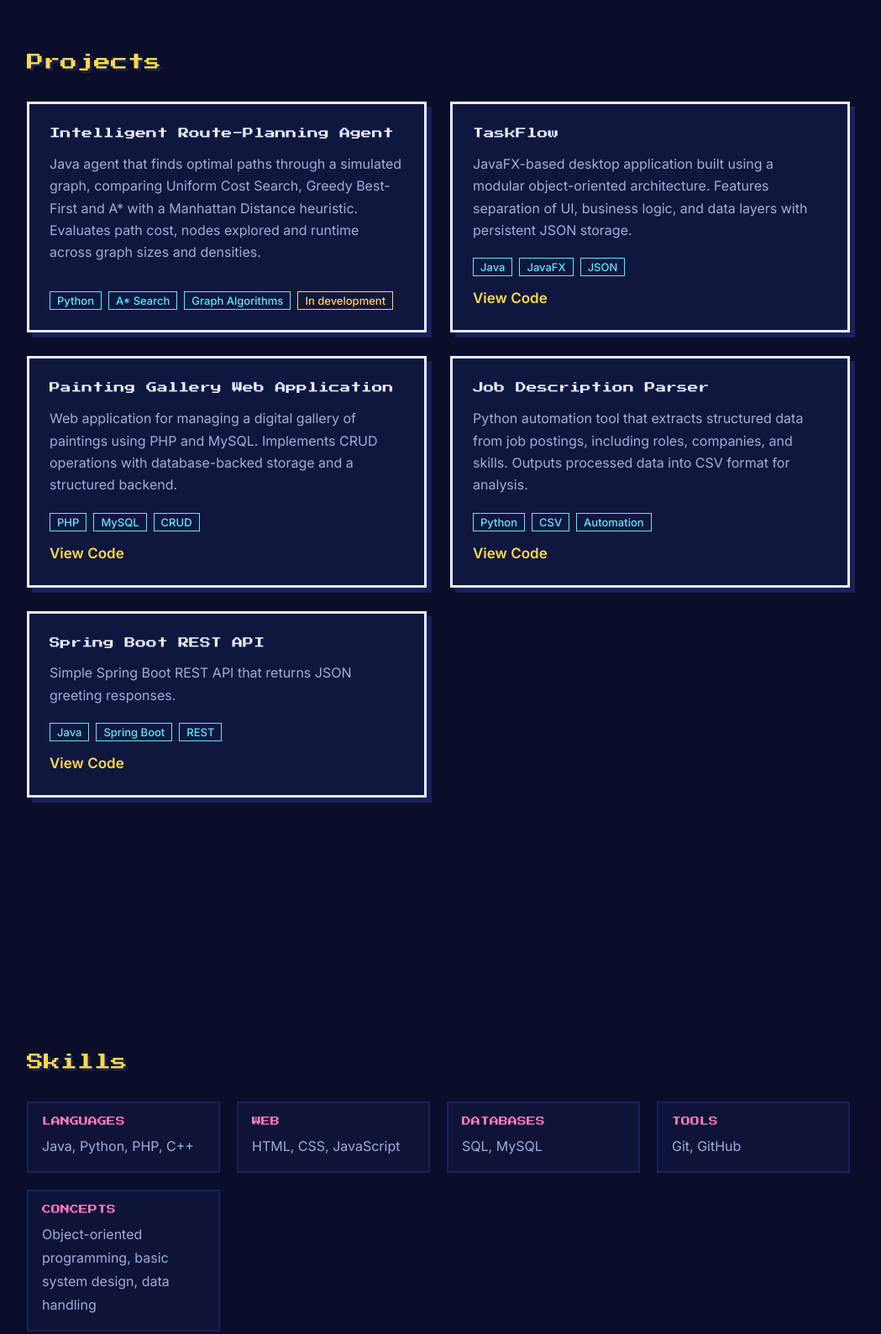
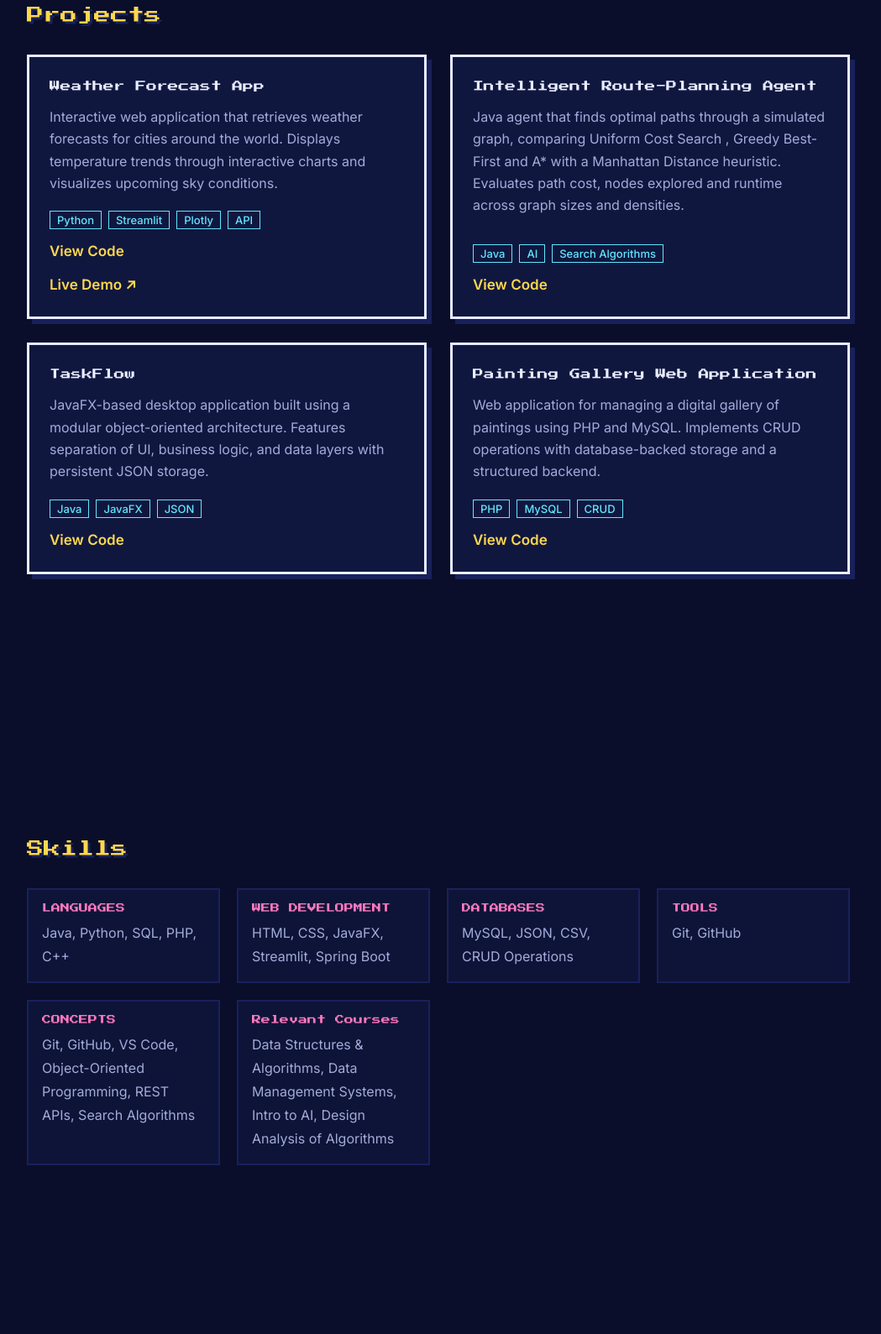
Before and after one commit to Shr-eyaK/Shr-eyaK.github.io, a plain HTML site: page index.html in a window 1280 px wide. Shown: the part 1637-3226 px from the top of the page at 84% size, without its empty margins (118-1167 px from the left). Drawn offline with Linux system fonts and the light colour scheme; animation ran at ten frames a second.

Commit message:
Update portfolio projects and styling

```diff
--- a/index.html
+++ b/index.html
@@ -79,13 +79,26 @@
       <h2>Projects</h2>
 
       <div class="projects-grid">
+
+        <div class="project">
+          <h3>Weather Forecast App</h3>
+          <p>
+            Interactive web application that retrieves weather forecasts for cities around the world.
+            Displays temperature trends through interactive charts and visualizes upcoming sky conditions.
+          </p>
+          <div class="tags"><span>Python</span><span>Streamlit</span><span>Plotly</span><span>API</span></div>
+          <a href="https://github.com/Shr-eyaK/streamlit-weather-forecast" target="_blank" rel="noopener noreferrer">View Code</a>
+          <a href="YOUR_STREAMLIT_APP_URL" target="_blank" rel="noopener noreferrer">Live Demo ↗</a>
+        </div>
+
         <div class="project">
           <h3>Intelligent Route-Planning Agent</h3>
           <p>
-            Java agent that finds optimal paths through a simulated graph, comparing Uniform Cost Search, Greedy Best-First and A* with a Manhattan Distance heuristic.
-            Evaluates path cost, nodes explored and runtime across graph sizes and densities.
+            Java agent that finds optimal paths through a simulated graph, comparing Uniform Cost Search
+            , Greedy Best-First and A* with a Manhattan Distance heuristic. Evaluates path cost, nodes explored and runtime across graph sizes and densities.
           </p>
-          <div class="tags"><span>Python</span><span>A* Search</span><span>Graph Algorithms</span><span class="wip">In development</span></div>
+          <div class="tags"><span>Java</span><span>AI</span><span>Search Algorithms</span></div>
+          <a href="YOUR_ROUTE_PLANNER_GITHUB_URL" target="_blank" rel="noopener noreferrer">View Code</a>
         </div>
 
         <div class="project">
@@ -95,7 +108,7 @@
             Features separation of UI, business logic, and data layers with persistent JSON storage.
           </p>
           <div class="tags"><span>Java</span><span>JavaFX</span><span>JSON</span></div>
-          <a href="https://github.com/Shr-eyaK/taskflow" target="_blank">View Code</a>
+          <a href="https://github.com/Shr-eyaK/taskflow" target="_blank" rel="noopener noreferrer">View Code</a>
         </div>
 
         <div class="project">
@@ -105,38 +118,9 @@
             Implements CRUD operations with database-backed storage and a structured backend.
           </p>
           <div class="tags"><span>PHP</span><span>MySQL</span><span>CRUD</span></div>
-          <a href="https://github.com/Shr-eyaK/painting-gallery" target="_blank">View Code</a>
+          <a href="https://github.com/Shr-eyaK/painting-gallery" target="_blank" rel="noopener noreferrer">View Code</a>
         </div>
 
-        <div class="project">
-          <h3>Job Description Parser</h3>
-          <p>
-            Python automation tool that extracts structured data from job postings, including roles, companies, and skills.
-            Outputs processed data into CSV format for analysis.
-          </p>
-          <div class="tags"><span>Python</span><span>CSV</span><span>Automation</span></div>
-          <a href="https://github.com/Shr-eyaK/job-automation" target="_blank">View Code</a>
-        </div>
-
-        <div class="project">
-          <h3>Spring Boot REST API</h3>
-          <p>
-            Simple Spring Boot REST API that returns JSON greeting responses.
-          </p>
-          <div class="tags"><span>Java</span><span>Spring Boot</span><span>REST</span></div>
-          <a href="https://github.com/Shr-eyaK/spring-rest-greeting" target="_blank">View Code</a>
-        </div>
-
-        <!-- Uncomment once your game is built and deployed, then fix the links.
-        <div class="project play">
-          <h3>Chomper</h3>
-          <p>
-            Pac-Man-style arcade game built from scratch with JavaScript and Canvas.
-          </p>
-          <a href="YOUR-GAME-URL" target="_blank">Play It</a>
-          <a href="https://github.com/Shr-eyaK/YOUR-REPO" target="_blank">View Code</a>
-        </div>
-        -->
       </div>
     </div>
   </section>
@@ -145,11 +129,12 @@
     <div class="content">
       <h2>Skills</h2>
       <ul>
-        <li><b>LANGUAGES</b><span>Java, Python, PHP, C++</span></li>
-        <li><b>WEB</b><span>HTML, CSS, JavaScript</span></li>
-        <li><b>DATABASES</b><span>SQL, MySQL</span></li>
+        <li><b>LANGUAGES</b><span>Java, Python, SQL, PHP, C++</span></li>
+        <li><b>WEB DEVELOPMENT</b><span>HTML, CSS, JavaFX, Streamlit, Spring Boot</span></li>
+        <li><b>DATABASES</b><span>MySQL, JSON, CSV, CRUD Operations</span></li>
         <li><b>TOOLS</b><span>Git, GitHub</span></li>
-        <li><b>CONCEPTS</b><span>Object-oriented programming, basic system design, data handling</span></li>
+        <li><b>CONCEPTS</b><span>Git, GitHub, VS Code, Object-Oriented Programming, REST APIs, Search Algorithms</span></li>
+        <li><b>Relevant Courses</b><span>Data Structures & Algorithms, Data Management Systems, Intro to AI, Design Analysis of Algorithms </span></li>
       </ul>
     </div>
   </section>
--- a/style.css
+++ b/style.css
@@ -9,10 +9,9 @@
 
 html {
   scroll-behavior: smooth;
-  scroll-padding-top: 56px;
-  scroll-snap-type: y proximity;
+  scroll-padding-top: 44px;
+  scroll-snap-type: y mandatory;
 }
-@media (min-width: 900px) { html { scroll-snap-type: y mandatory; } }
 
 body {
   font-family: var(--sans);
@@ -127,6 +126,9 @@ h2 {
 .hint { margin-top: 56px; font: 400 9px var(--px); color: var(--mute); }
 
 /* ---------- Projects ---------- */
+#projects {
+  padding: 40px 24px 80px;
+}
 .projects-grid {
   display: grid;
   grid-template-columns: repeat(auto-fit, minmax(min(100%, 360px), 1fr));
```
